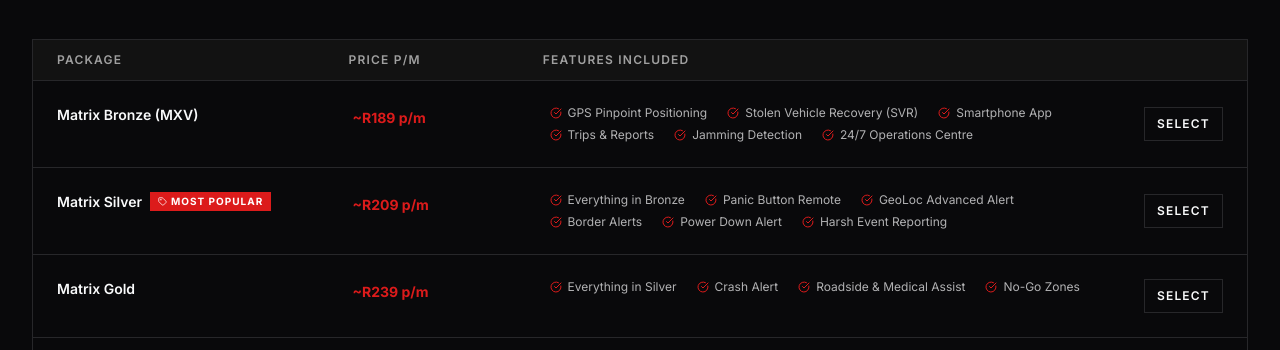
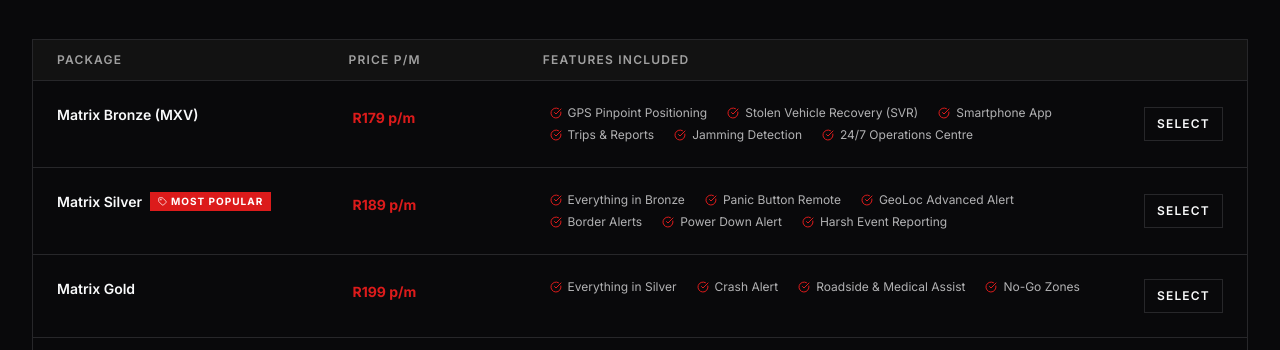
Before and after one commit to aswad-ux/kmas-site, a Next.js app: page / in a window 1280 px wide. Shown: the part 2702-3052 px from the top of the page. Built offline with nearby package versions, Linux system fonts and the light colour scheme.

Commit message:
Update Matrix pricing

```diff
--- a/src/data/packages.ts
+++ b/src/data/packages.ts
@@ -3,7 +3,7 @@
   {
     id: "bronze",
     name: "Matrix Bronze (MXV)",
-    price: "~R189 p/m",
+    price: "R179 p/m",
     tag: null,
     features: [
       "GPS Pinpoint Positioning",
@@ -17,7 +17,7 @@
   {
     id: "silver",
     name: "Matrix Silver",
-    price: "~R209 p/m",
+    price: "R189 p/m",
     tag: "Most Popular",
     features: [
       "Everything in Bronze",
@@ -31,7 +31,7 @@
   {
     id: "gold",
     name: "Matrix Gold",
-    price: "~R239 p/m",
+    price: "R199 p/m",
     tag: null,
     features: [
       "Everything in Silver",
```
